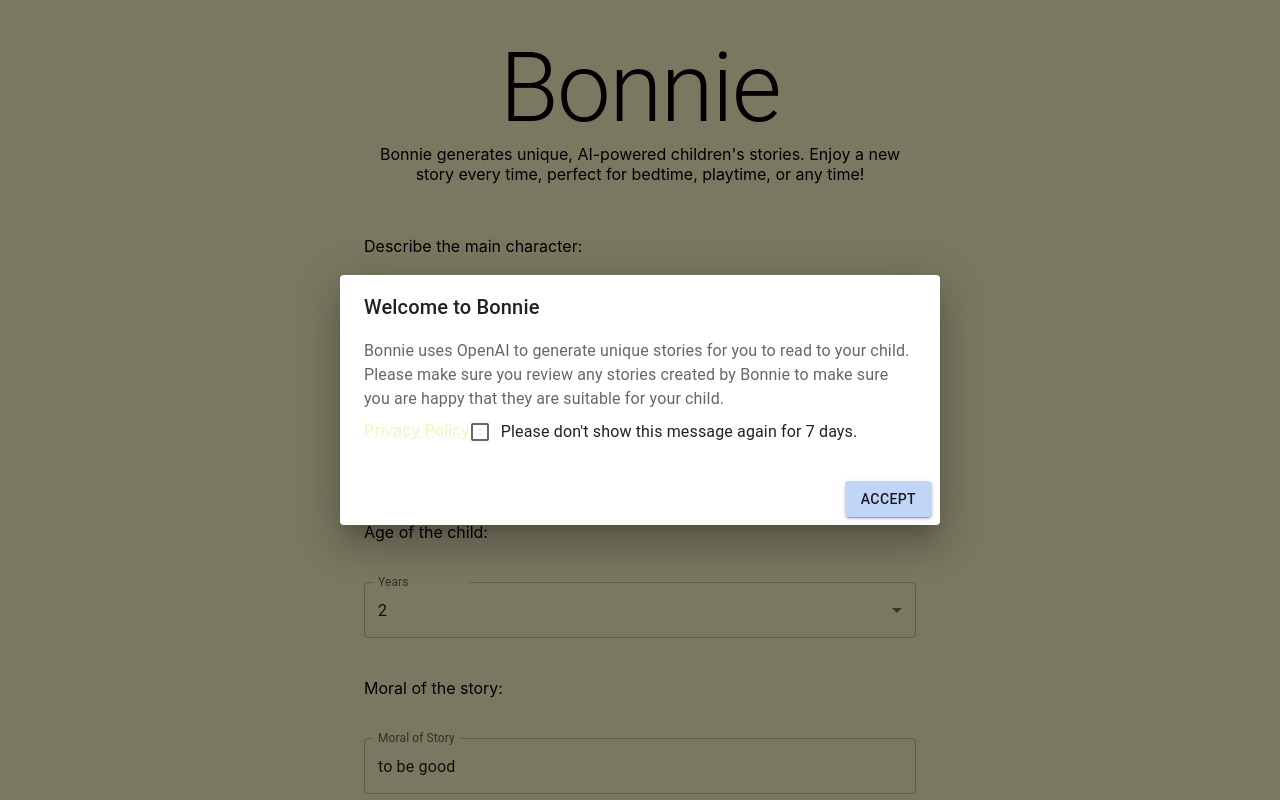
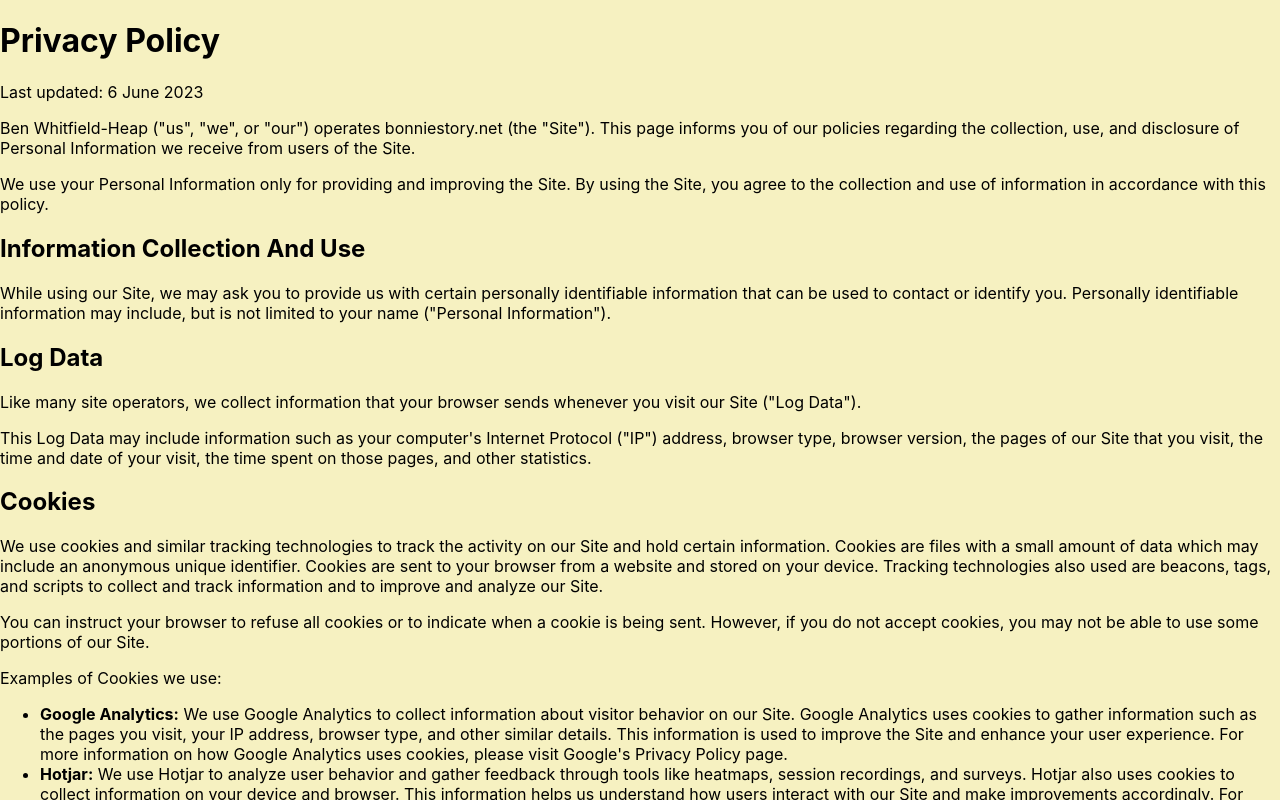
Before and after one commit to simplybenuk/bonnie, a React (Create React App) app in the folder client/: page /privacy-policy in a window 1280 px wide. Shown: the top 800 px of the page. Built offline with nearby package versions, Linux system fonts and the light colour scheme.

Commit message:
Updated Privacy Policy and Modal

```diff
--- a/client/src/App.js
+++ b/client/src/App.js
@@ -1,14 +1,8 @@
-import React, { useState } from 'react';
-import axios from 'axios';
-import { AppBar, Container, Toolbar, Typography, Card, CardContent } from '@mui/material';
+import { BrowserRouter as Router, Routes, Route } from 'react-router-dom';
+import HomePage from './pages/HomePage';
+import PrivacyPolicy from './pages/PrivacyPolicy';
 import { createTheme, ThemeProvider } from '@mui/material/styles';
-import TermsModal from './components/TermsModal';
-import StoryForm from './components/StoryForm';
-import LoadingStory from './components/LoadingStory';
-import StoryOutput from './components/StoryOutput';
 
-import './App.css';
-import background from './images/background.png';
 
 const theme = createTheme({
   palette: {
@@ -25,75 +19,14 @@
 });
 
 function App() {
-  const [loading, setLoading] = useState(false);
-  const [story, setStory] = useState('');
-  const [character, setCharacter] = useState('A dragon named Albert');
-  const [minutes, setMinutes] = useState(2);
-  const [age, setAge] = useState(2);
-  const [moral, setMoral] = useState('to be good');
-  const [showForm, setShowForm] = useState(true);
-
-  const createStory = async () => {
-    setShowForm(false);
-    setLoading(true);
-    const prompt = `
-        Create a bedtime story designed for a child of age ${age}.
-        The story should take about ${minutes} minutes to read to the child.
-        The main character is ${character}. The hidden moral will be ${moral}.
-        Always conclude the Story with "The End".
-        Return the content formatted in HTML. Use paragraph tags to make it easy to read.
-        Each Story should have a short title at the start in H2. \n\n
-      `;
-    try {
-      const res = await axios.post('/api/create-story', { prompt });
-      setStory(res.data.story);
-      setLoading(false);
-    } catch (error) {
-      console.error(error);
-      setStory('Error creating story');
-      setLoading(false);
-    }
-  }
-
-  const startNewStory = () => {
-    window.location.reload();
-  }
-
   return (
     <ThemeProvider theme={theme}>
-      <TermsModal />
-      <main>
-        <section class='intro'>
-          <Container maxWidth='sm' align='center'>
-            <Typography variant="h1">Bonnie</Typography>
-            <Typography variant="p">
-              Bonnie generates unique, AI-powered children's stories. Enjoy a new story every time, perfect for bedtime, playtime, or any time!
-            </Typography>
-          </Container>
-        </section>
-        {showForm ? (
-          <StoryForm
-            character={character}
-            setCharacter={setCharacter}
-            minutes={minutes}
-            setMinutes={setMinutes}
-            age={age}
-            setAge={setAge}
-            moral={moral}
-            setMoral={setMoral}
-            createStory={createStory}
-          />
-        ) : null}
-        {loading ? (
-          <LoadingStory />
-        ) : null}
-        {story ? (
-          <StoryOutput
-            story={story}
-            startNewStory={startNewStory}
-          />
-        ) : null}
-      </main>
+      <Router>
+        <Routes>
+          <Route path="/" element={<HomePage />} />
+          <Route path="/privacy-policy" element={<PrivacyPolicy />} />
+        </Routes>
+      </Router>
     </ThemeProvider>
   );
 }
--- a/client/src/components/TermsModal.js
+++ b/client/src/components/TermsModal.js
@@ -2,13 +2,13 @@
 import Dialog from '@mui/material/Dialog';
 import DialogActions from '@mui/material/DialogActions';
 import DialogContent from '@mui/material/DialogContent';
-import Link from '@mui/material/Link';
 import DialogContentText from '@mui/material/DialogContentText';
 import DialogTitle from '@mui/material/DialogTitle';
 import Button from '@mui/material/Button';
 import Checkbox from '@mui/material/Checkbox';
 import FormControlLabel from '@mui/material/FormControlLabel';
-import PrivacyPolicy from '../pages/PrivacyPolicy';
+import { Link } from 'react-router-dom'; // Changed this import
+import { Stack } from '@mui/material';
 
 
 function TermsModal() {
@@ -22,34 +22,40 @@
 
   const handleClose = (event, reason) => {
     if (reason !== 'backdropClick') {
+      if (!checked) {
+        const expire = new Date();
+        expire.setDate(expire.getDate() + 7);
+        document.cookie = `dismissModal=false; expires=${expire.toUTCString()}`;
+      }
       setOpen(false);
     }
   };
 
+
   const handleCheck = (event) => {
     setChecked(event.target.checked);
-    if (event.target.checked) {
     const expire = new Date();
     expire.setDate(expire.getDate() + 7);
+    if (event.target.checked) {
       document.cookie = `dismissModal=true; expires=${expire.toUTCString()}`;
+    } else {
+      document.cookie = `dismissModal=false; expires=${expire.toUTCString()}`;
     }
   };
 
   return (
+    <Dialog open={open} onClose={handleClose}>
 
-    <Dialog
-      open={open}
-      onClose={handleClose}
-    >
         <DialogTitle>
           Welcome to Bonnie
         </DialogTitle>
         <DialogContent>
+          <Stack spacing={2}>
             <DialogContentText>
-          Bonnie uses OpenAI to generate unique stories for you to read to your child.
-          Please make sure you review any stories created by Bonnie to make sure you are happy that they are suitable for your child.
+              Bonnie uses <a href="https://www.openai.com/" target="_blank" rel="noopener noreferrer">OpenAI</a> to generate unique stories for you to read to your child.
+              Please make sure you review any stories created by Bonnie to ensure they are suitable for your child.
+              By clicking <strong>"Accept"</strong>, you consent to our use of cookies as outlined in our <Link to="/privacy-policy">Privacy Policy</Link>.
             </DialogContentText>
-        <Link to="/privacy-policy">Privacy Policy</Link>
             <FormControlLabel
               control={
                 <Checkbox
@@ -60,6 +66,7 @@
               }
               label="Please don't show this message again for 7 days."
             />
+          </Stack>
         </DialogContent>
         <DialogActions>
           <Button variant="contained" onClick={handleClose} color="secondary">
@@ -68,6 +75,7 @@
         </DialogActions>
     </Dialog>
   );
+
 }
 
 export default TermsModal;
--- /dev/null
+++ b/client/src/pages/HomePage.js
@@ -0,0 +1,87 @@
+import React, { useState } from 'react';
+import axios from 'axios';
+import { AppBar, Container, Toolbar, Typography, Card, CardContent } from '@mui/material';
+import { createTheme, ThemeProvider } from '@mui/material/styles';
+import TermsModal from '../components/TermsModal';
+import StoryForm from '../components/StoryForm';
+import LoadingStory from '../components/LoadingStory';
+import StoryOutput from '../components/StoryOutput';
+
+import '../App.css';
+import background from '../images/background.png';
+
+const HomePage = () => {
+    const [loading, setLoading] = useState(false);
+    const [story, setStory] = useState('');
+    const [character, setCharacter] = useState('A dragon named Albert');
+    const [minutes, setMinutes] = useState(2);
+    const [age, setAge] = useState(2);
+    const [moral, setMoral] = useState('to be good');
+    const [showForm, setShowForm] = useState(true);
+
+    const createStory = async () => {
+      setShowForm(false);
+      setLoading(true);
+      const prompt = `
+          Create a bedtime story designed for a child of age ${age}.
+          The story should take about ${minutes} minutes to read to the child.
+          The main character is ${character}. The hidden moral will be ${moral}.
+          Always conclude the Story with "The End".
+          Return the content formatted in HTML. Use paragraph tags to make it easy to read.
+          Each Story should have a short title at the start in H2. \n\n
+        `;
+      try {
+        const res = await axios.post('/api/create-story', { prompt });
+        setStory(res.data.story);
+        setLoading(false);
+      } catch (error) {
+        console.error(error);
+        setStory('Error creating story');
+        setLoading(false);
+      }
+    }
+
+    const startNewStory = () => {
+      window.location.reload();
+    }
+
+    return (
+
+        <main>
+          <TermsModal />
+          <section class='intro'>
+            <Container maxWidth='sm' align='center'>
+              <Typography variant="h1">Bonnie</Typography>
+              <Typography variant="p">
+                Bonnie generates unique, AI-powered children's stories. Enjoy a new story every time, perfect for bedtime, playtime, or any time!
+              </Typography>
+            </Container>
+          </section>
+          {showForm ? (
+            <StoryForm
+              character={character}
+              setCharacter={setCharacter}
+              minutes={minutes}
+              setMinutes={setMinutes}
+              age={age}
+              setAge={setAge}
+              moral={moral}
+              setMoral={setMoral}
+              createStory={createStory}
+            />
+          ) : null}
+          {loading ? (
+            <LoadingStory />
+          ) : null}
+          {story ? (
+            <StoryOutput
+              story={story}
+              startNewStory={startNewStory}
+            />
+          ) : null}
+        </main>
+    );
+
+}
+
+export default HomePage;
--- a/client/src/pages/PrivacyPolicy.js
+++ b/client/src/pages/PrivacyPolicy.js
@@ -4,11 +4,11 @@
     <div>
         <h1>Privacy Policy</h1>
         <p>
-            Last updated: 05 June 2023
+            Last updated: 6 June 2023
         </p>
 
         <p>
-            Ben Whitfield-Heap("us", "we", or "our") operates bonniestory.net (the "Site"). This page informs you of our policies regarding the collection, use and disclosure of Personal Information we receive from users of the Site.
+            Ben Whitfield-Heap ("us", "we", or "our") operates bonniestory.net (the "Site"). This page informs you of our policies regarding the collection, use, and disclosure of Personal Information we receive from users of the Site.
         </p>
 
         <p>
@@ -28,29 +28,52 @@
         </p>
 
         <p>
-            This Log Data may include information such as your computer's Internet Protocol ("IP") address, browser type, browser version, the pages of our Site that you visit, the time and date of your visit, the time spent on those pages and other statistics.
+            This Log Data may include information such as your computer's Internet Protocol ("IP") address, browser type, browser version, the pages of our Site that you visit, the time and date of your visit, the time spent on those pages, and other statistics.
         </p>
+
+        <h2>Cookies</h2>
+
+        <p>
+            We use cookies and similar tracking technologies to track the activity on our Site and hold certain information. Cookies are files with a small amount of data which may include an anonymous unique identifier. Cookies are sent to your browser from a website and stored on your device. Tracking technologies also used are beacons, tags, and scripts to collect and track information and to improve and analyze our Site.
+        </p>
+
+        <p>
+            You can instruct your browser to refuse all cookies or to indicate when a cookie is being sent. However, if you do not accept cookies, you may not be able to use some portions of our Site.
+        </p>
+
+        <p>
+            Examples of Cookies we use:
+        </p>
+
+        <ul>
+            <li>
+                <strong>Google Analytics:</strong> We use Google Analytics to collect information about visitor behavior on our Site. Google Analytics uses cookies to gather information such as the pages you visit, your IP address, browser type, and other similar details. This information is used to improve the Site and enhance your user experience. For more information on how Google Analytics uses cookies, please visit Google's Privacy Policy page.
+            </li>
+            <li>
+                <strong>Hotjar:</strong> We use Hotjar to analyze user behavior and gather feedback through tools like heatmaps, session recordings, and surveys. Hotjar also uses cookies to collect information on your device and browser. This information helps us understand how users interact with our Site and make improvements accordingly. For more information on how Hotjar uses cookies, please refer to Hotjar's Cookie Policy page.
+            </li>
+        </ul>
 
         <h2>Communications</h2>
 
         <p>
-            We may use your Personal Information to contact you with newsletters, marketing or promotional materials and other information that you may be interested in.
+            We may use your Personal Information to contact you with newsletters, marketing or promotional materials, and other information that you may be interested in.
         </p>
 
         <h2>Security</h2>
 
         <p>
-            The security of your Personal Information is important to us, but remember that no method of transmission over the Internet, or method of electronic storage, is 100% secure. While we strive to use commercially acceptable means to protect your Personal Information, we cannot guarantee its absolute security.
+            The security of your Personal Information is important to us, but remember that no method of transmission over the Internet or method of electronic storage is 100% secure. While we strive to use commercially acceptable means to protect your Personal Information, we cannot guarantee its absolute security.
         </p>
 
         <h2>Changes To This Privacy Policy</h2>
 
         <p>
-            This Privacy Policy is effective as of 05 June 2023 and will remain in effect except with respect to any changes in its provisions in the future, which will be in effect immediately after being posted on this page.
+            This Privacy Policy is effective as of 6 June 2023 and will remain in effect except with respect to any changes in its provisions in the future, which will be in effect immediately after being posted on this page.
         </p>
 
         <p>
-            We reserve the right to update or change our Privacy Policy at any time and you should check this Privacy Policy periodically. Your continued use of the Service after we post any modifications to the Privacy Policy on this page will constitute your acknowledgment of the modifications and your consent to abide and be bound by the modified Privacy Policy.
+            We reserve the right to update or change our Privacy Policy at any time, and you should check this Privacy Policy periodically. Your continued use of the Service after we post any modifications to the Privacy Policy on this page will constitute your acknowledgment of the modifications and your consent to abide and be bound by the modified Privacy Policy.
         </p>
 
         <h2>Contact Us</h2>
```
Lines whose indentation alone changed are shown as unchanged.
